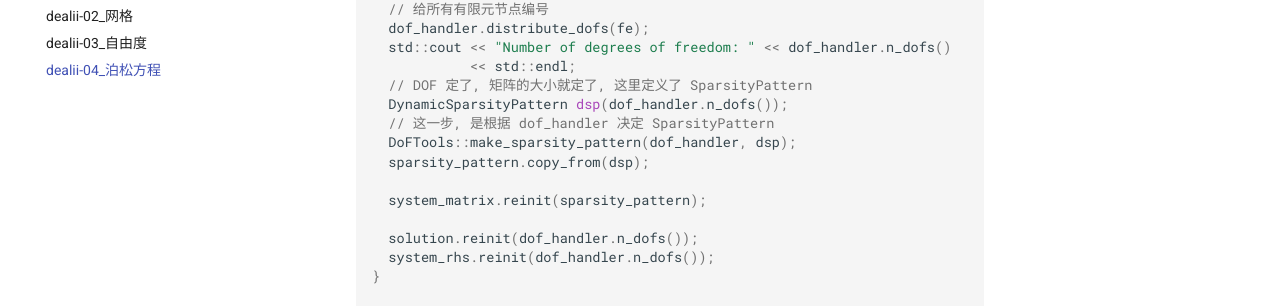
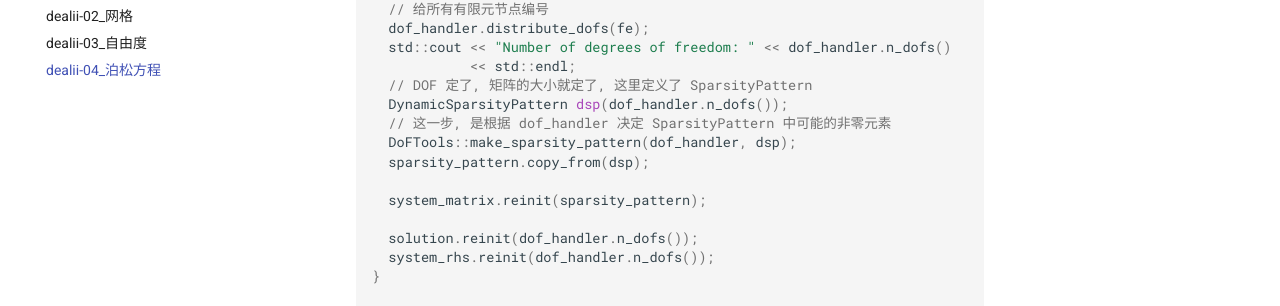
Before and after one commit to ymma98/technotes, an MkDocs documentation site: the page built from docs/FEM/dealii-04_泊松方程.md, in a window 1280 px wide and 900 px high, scrolled down 8421 px. Shown: the part 146-452 px from the top of the window. Built offline with MkDocs 1.6.1 and Material for MkDocs 9.7.7, drawn with Linux system fonts in a browser that asks for light colours; formulas are drawn with MathJax 3; part of the change alters nothing that is shown.

Commit message:
docs/FEM/dealii-04_泊松方程.md updated from https://stackedit.cn/

```diff
--- a/docs/FEM/dealii-04_泊松方程.md
+++ b/docs/FEM/dealii-04_泊松方程.md
@@ -318,7 +318,7 @@ void Step3::setup_system()
             << std::endl;
   // DOF 定了, 矩阵的大小就定了, 这里定义了 SparsityPattern
   DynamicSparsityPattern dsp(dof_handler.n_dofs());
-  // 这一步, 是根据 dof_handler 决定 SparsityPattern
+  // 这一步, 是根据 dof_handler 决定 SparsityPattern 中可能的非零元素
   DoFTools::make_sparsity_pattern(dof_handler, dsp);
   sparsity_pattern.copy_from(dsp);
 
@@ -431,8 +431,8 @@ int main()
 
 
 <!--stackedit_data:
-eyJoaXN0b3J5IjpbODcwODg2MDMzLC0xNjE3MDY0Mzg2LC0xNj
-IwNzU0ODU3LDExODIyNjQwNTksLTE1ODYyNzE3ODYsLTE4OTg0
-ODQxNzMsMTkyNjY2MzI3OSwxMDI0OTAwMDYyLC0xNzIzMTI5Mj
-k0LDE5NTA5ODkzODgsLTQ2MDk3MDU3XX0=
+eyJoaXN0b3J5IjpbLTI5MTExNzE2NywtMTYxNzA2NDM4NiwtMT
+YyMDc1NDg1NywxMTgyMjY0MDU5LC0xNTg2MjcxNzg2LC0xODk4
+NDg0MTczLDE5MjY2NjMyNzksMTAyNDkwMDA2MiwtMTcyMzEyOT
+I5NCwxOTUwOTg5Mzg4LC00NjA5NzA1N119
 -->
```
